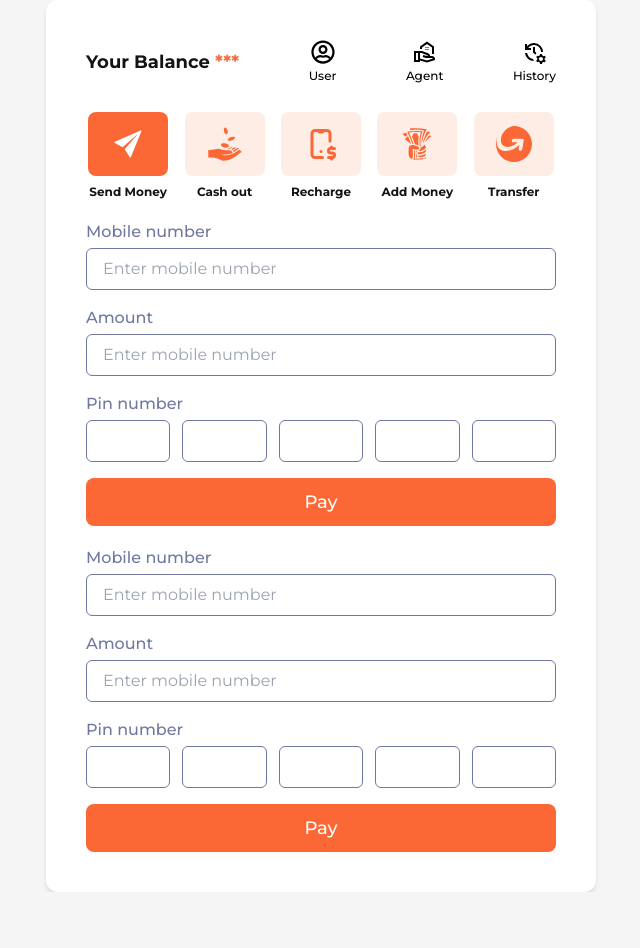
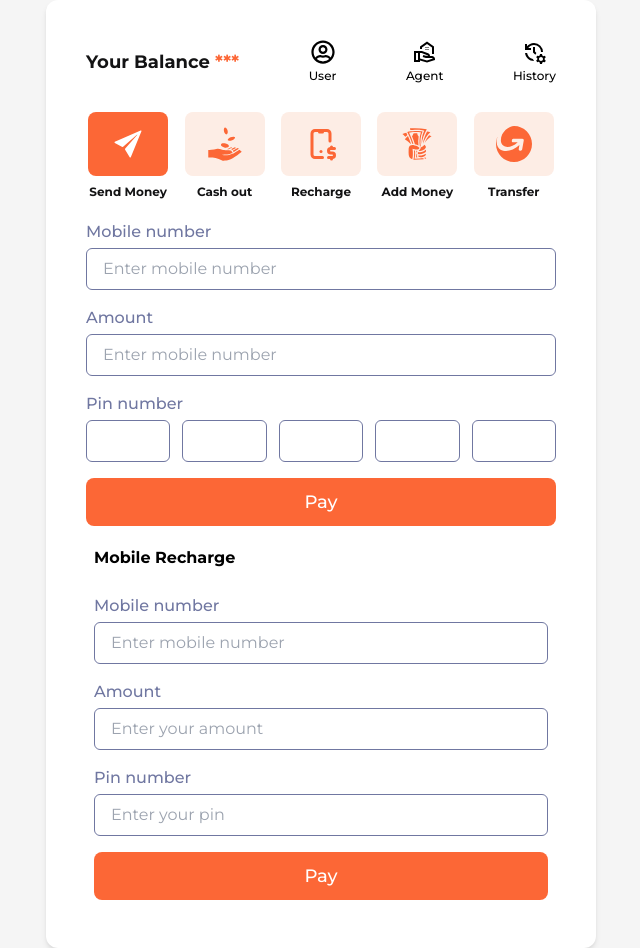
Before and after one commit to rabbiTheWebDeveloper/MFS, a React (Vite) app: page / in a window 1280 px wide. Shown: the whole page, without its empty margins (319-959 px from the left). Before the commit the page ends 892 px from the top, so only its background shows below. Built offline with nearby package versions, Linux system fonts and the light colour scheme.

Commit message:
adding form

```diff
--- a/package.json
+++ b/package.json
@@ -10,9 +10,12 @@
     "preview": "vite preview"
   },
   "dependencies": {
+    "@reduxjs/toolkit": "^2.2.1",
     "react": "^18.2.0",
     "react-dom": "^18.2.0",
+    "react-hook-form": "^7.50.1",
     "react-icons": "^5.0.1",
+    "react-redux": "^9.1.0",
     "react-router-dom": "^6.22.1",
     "react-toastify": "^10.0.4"
   },
--- /dev/null
+++ b/src/components/Form/Field.jsx
@@ -0,0 +1,23 @@
+/* eslint-disable no-unsafe-optional-chaining */
+import React from 'react'
+
+const Field = ({label, children, htmlFor, error}) => {
+    const id = htmlFor || getChildId(children);
+  return (
+    <div className="mt-4">
+        {label && <label htmlFor={id} className="inline-block mb-1 text-sm tab:text-base font-medium text-secondary-text">{label}</label>}
+        {children}
+        {!!error && <div className="text-red-500">{error.message}</div>}
+    </div>
+  )
+}
+
+const getChildId = (children) => {
+    const child = React.Children.only(children);
+
+    if ("id" in child?.props) {
+        return child.props.id;
+    }
+};
+
+export default Field
--- /dev/null
+++ b/src/components/Form/FieldSet.jsx
@@ -0,0 +1,12 @@
+
+
+const FieldSet = ({label, children}) => {
+  return (
+    <fieldset className="m-2 border-none p-0">
+        {label && <legend className="text-md font-bold mb-2">{label}</legend>}
+        <div className="">{children}</div>
+    </fieldset>
+  )
+}
+
+export default FieldSet
--- /dev/null
+++ b/src/components/Form/Form.jsx
@@ -0,0 +1,84 @@
+import FieldSet from "./FieldSet";
+import Field from "./Field";
+import { useForm } from "react-hook-form";
+
+const Form = () => {
+  const {
+    register,
+    handleSubmit,
+    formState: { errors },
+    setError,
+  } = useForm();
+
+  const submitForm = (formData) => {
+    console.log(formData);
+    // const user = {email: 'x@example.com', password: '123456789'}
+
+    // const found = formData.email === user.email && formData.password === user.password;
+
+    // if (!found) {
+    //     setError("root.random", {
+    //         message: `User with email '${formData.email}' is not found`,
+    //         type: "random"
+    //     })
+    // }
+  };
+  return (
+    <div className="">
+      <form action="" className="mt-5" onSubmit={handleSubmit(submitForm)}>
+        <div className="">
+          <FieldSet label="Mobile Recharge">
+            <Field label=" Mobile number" error={errors.receiverId}>
+              <input
+                {...register("receiverId", {
+                  required: "Receiver Phone is required.",
+                })}
+                type="number"
+                id="receiverId"
+                name="receiverId"
+                placeholder="Enter mobile number"
+                className="w-full py-2 px-4 rounded-md text-sm tab:text-base border border-secondary-text"
+              />
+            </Field>
+
+            <Field label="Amount" error={errors.amount}>
+              <input
+                 {...register("amount", {
+                  required: "Receiver Phone is required.",
+                })}
+                type="number"
+                id="amount"
+                name="amount"
+                placeholder="Enter your amount "
+                className="w-full py-2 px-4 rounded-md text-sm tab:text-base border border-secondary-text"
+              />
+            </Field>
+
+            <Field label="Pin number" error={errors.pin}>
+              <input
+                 {...register("pin", {
+                  required: "Pin Number is required.",
+                })}
+                type="password"
+                id="pin"
+                name="pin"
+                placeholder="Enter your pin"
+                className="w-full py-2 px-4 rounded-md text-sm tab:text-base border border-secondary-text"
+              />
+            </Field>
+            <div className="mt-4">
+              <button
+                type="submit"
+                className="bg-primary-color py-2 tab:py-2.5 px-5 rounded-lg text-white font-medium text-lg w-full hover:bg-hover-color"
+              >
+                Pay
+              </button>
+            </div>
+          </FieldSet>
+        </div>
+      </form>
+    </div>
+  );
+};
+
+export default Form;
--- a/src/pages/User.jsx
+++ b/src/pages/User.jsx
@@ -6,6 +6,7 @@ import { MdOutlineRealEstateAgent } from "react-icons/md";
 import { SiMoneygram } from "react-icons/si";
 import { TbDeviceMobileDollar } from "react-icons/tb";
 import { Link } from "react-router-dom";
+import Form from "../components/Form/Form";
 
 const User = () => {
   return (
@@ -163,79 +164,7 @@ const User = () => {
               </div>
             </form>
           </div>
-              <div className="">
-            <form action="" className="mt-5">
-              <div className="">
-                <div className="mt-4">
-                  <label
-                    htmlFor=""
-                    className="inline-block mb-1 text-sm tab:text-base font-medium text-secondary-text"
-                  >
-                    Mobile number
-                  </label>
-                  <input
-                    type="text"
-                    placeholder="Enter mobile number"
-                    className="w-full py-2 px-4 rounded-md text-sm tab:text-base border border-secondary-text"
-                  />
-                </div>
-
-                <div className="mt-4">
-                  <label
-                    htmlFor=""
-                    className="inline-block mb-1 text-sm tab:text-base font-medium text-secondary-text"
-                  >
-                    Amount
-                  </label>
-                  <input
-                    type="text"
-                    placeholder="Enter mobile number"
-                    className="w-full py-2 px-4 rounded-md text-sm tab:text-base border border-secondary-text"
-                  />
-                </div>
-
-                <div className="mt-4">
-                  <label
-                    htmlFor=""
-                    className="inline-block mb-1 text-sm tab:text-base font-medium text-secondary-text"
-                  >
-                    Pin number
-                  </label>
-                  <div className="flex items-center justify-between gap-3">
-                    <input
-                      type="text"
-                      className="w-full py-2 px-3 text-center rounded-md text-sm tab:text-base border border-secondary-text"
-                    />
-                    <input
-                      type="text"
-                      className="w-full py-2 px-3 text-center rounded-md text-sm tab:text-base border border-secondary-text"
-                    />
-                    <input
-                      type="text"
-                      className="w-full py-2 px-3 text-center rounded-md text-sm tab:text-base border border-secondary-text"
-                    />
-                    <input
-                      type="text"
-                      className="w-full py-2 px-3 text-center rounded-md text-sm tab:text-base border border-secondary-text"
-                    />
-                    <input
-                      type="text"
-                      className="w-full py-2 px-3 text-center rounded-md text-sm tab:text-base border border-secondary-text"
-                    />
-                  </div>
-                </div>
-
-                <div className="mt-4">
-                  <button
-                    type="submit"
-                    className="bg-primary-color py-2 tab:py-2.5 px-5 rounded-lg text-white font-medium text-lg w-full hover:bg-hover-color"
-                  >
-                    Pay
-                  </button>
-                </div>
-              </div>
-            </form>
-          </div>
+          <Form />
         </div>
       </section>
     </>
```
Also changed, not shown: src/routes/routes.jsx (+16 -0 lines), src/services/auth.service.ts (added), 2 other files (tests, documents, lock files or other folders).
